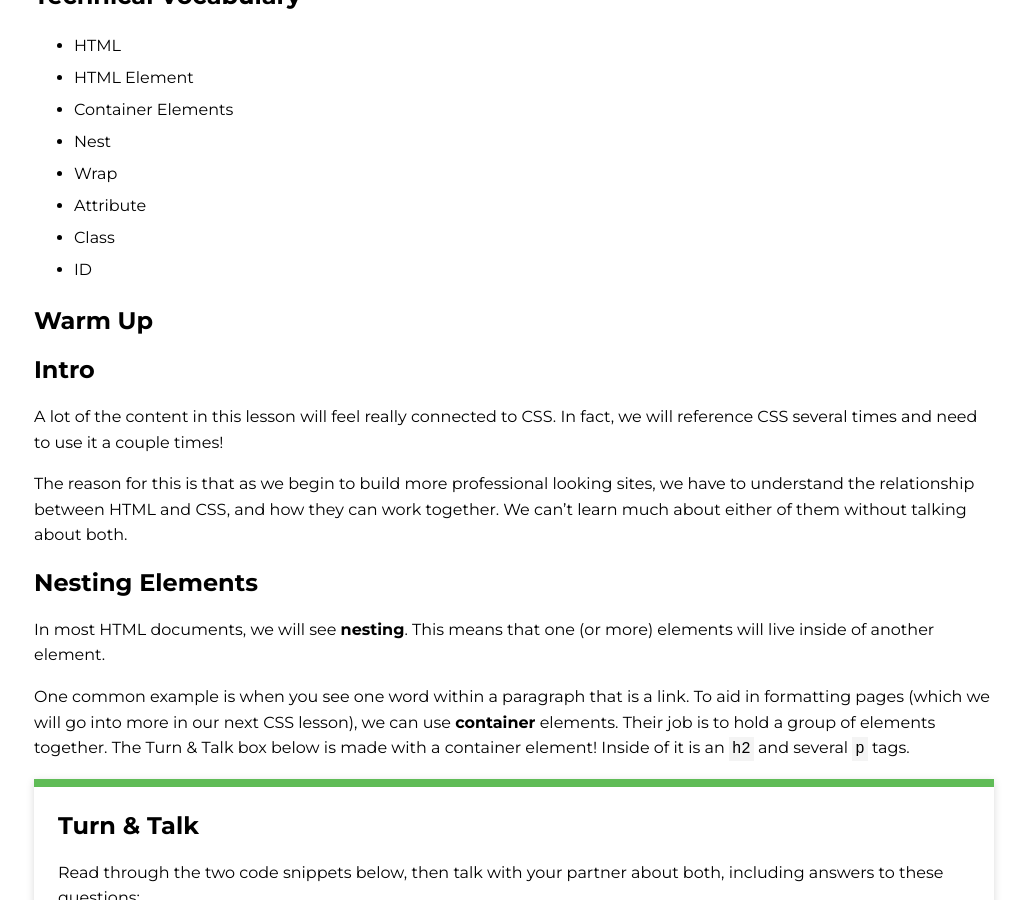
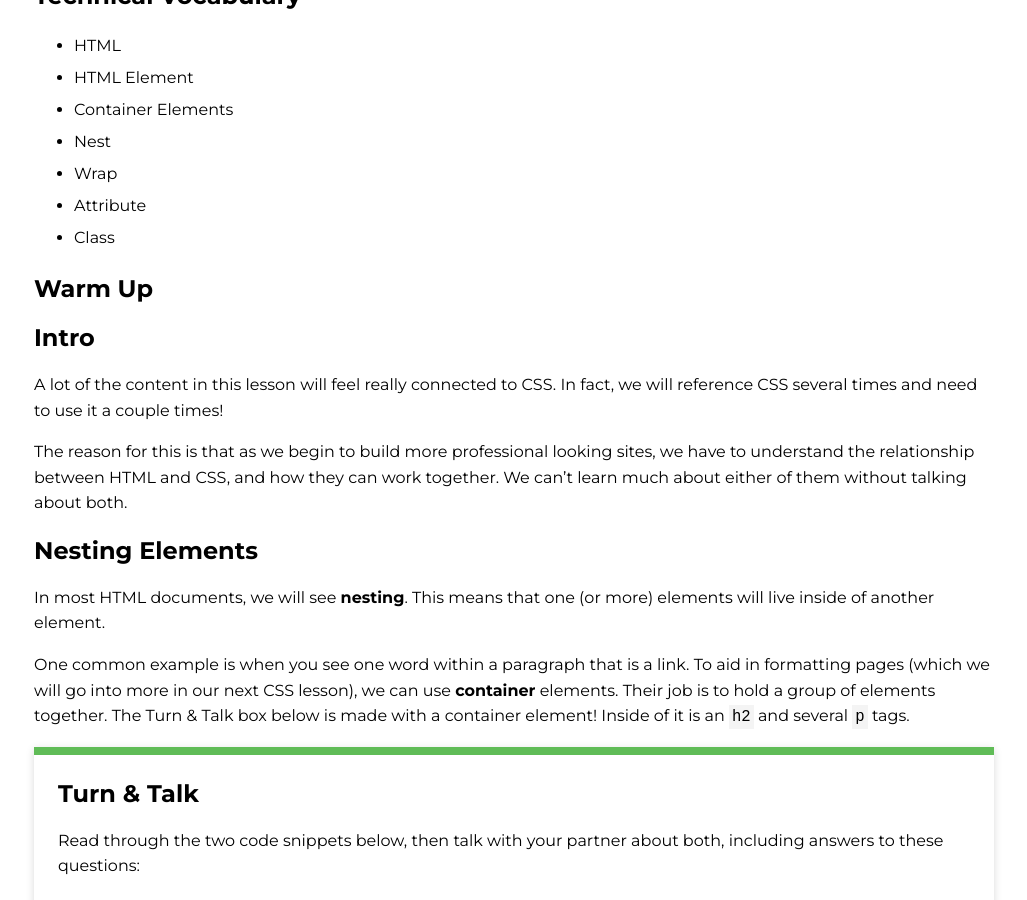
Before and after one commit to ameseee/kwk-curriculum-site, a Jekyll site: the page built from web-app/lessons/html-intermediate/index.md, in a window 1280 px wide and 900 px high, scrolled down 361 px. Shown: the whole window, without its empty margins (126-1153 px from the left). Built offline with Jekyll 4.4.1, drawn with Linux system fonts in a browser that asks for light colours; nearby versions of some CDN libraries.

Commit message:
Update vocab to remove ID

```diff
--- a/web-app/lessons/html-intermediate/index.md
+++ b/web-app/lessons/html-intermediate/index.md
@@ -16,7 +16,6 @@ title: Intermediate HTML
 - Wrap
 - Attribute
 - Class
-- ID
 
 ## Warm Up
 
```
